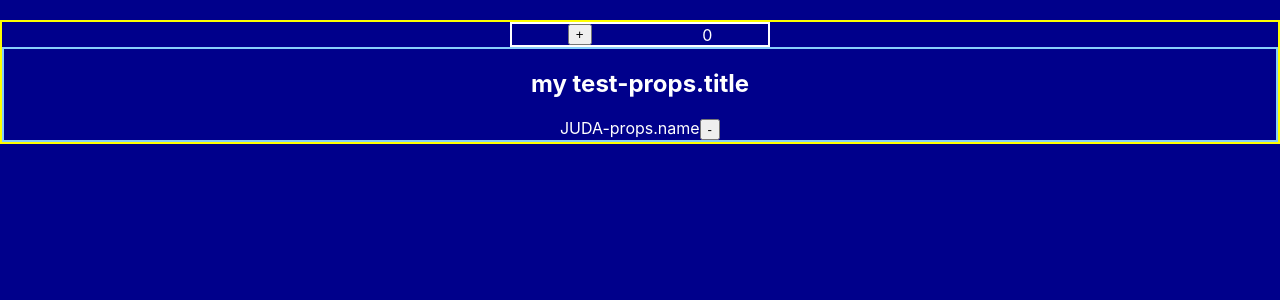
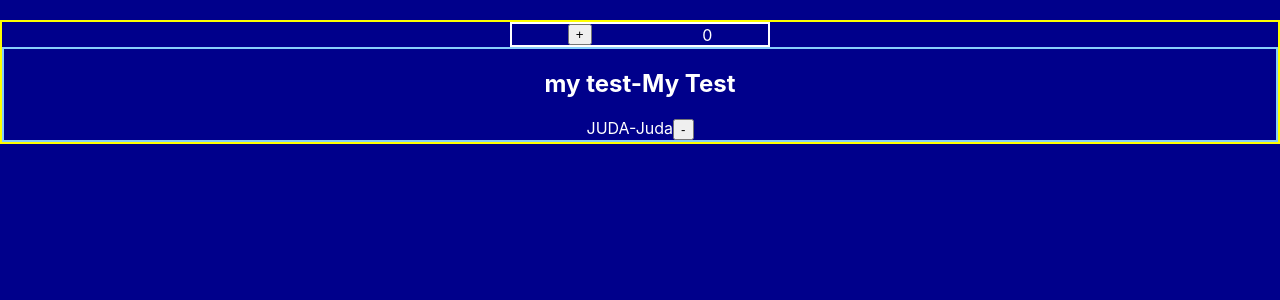
Before and after one commit to TLRKiliann/react-app, a React (Create React App) app in the folder app-test/: page / in a window 1280 px wide. Shown: the top 300 px of the page. Built offline with nearby package versions, Linux system fonts and the light colour scheme.

Commit message:
setup improved with My Test text

```diff
--- a/app-test/src/App.js
+++ b/app-test/src/App.js
@@ -28,7 +28,7 @@ class App extends React.Component {
     } = this.state;
 
     const someStuff = {
-      title: "My test",
+      title: "My Test",
       name: "Juda",
       decrease: (e) => {this.decrement(e)}
     };
@@ -64,8 +64,8 @@ const CallFunction = (props) => {
   return (
     <div id="func--div">
 
-      <h2 id={`${id}-for ever`}>{`${id}-props.title`}</h2>
-      {`${legendary}-props.name`}
+      <h2 id={`${id}-for ever`}>{`${id}-${props.title}`}</h2>
+      {`${legendary}-${props.name}`}
 
       <button type="button" onClick={(e) => {props.decrease(e)}}>
         -
```
Also changed, not shown: 1 other file (tests, documents, lock files or other folders).
